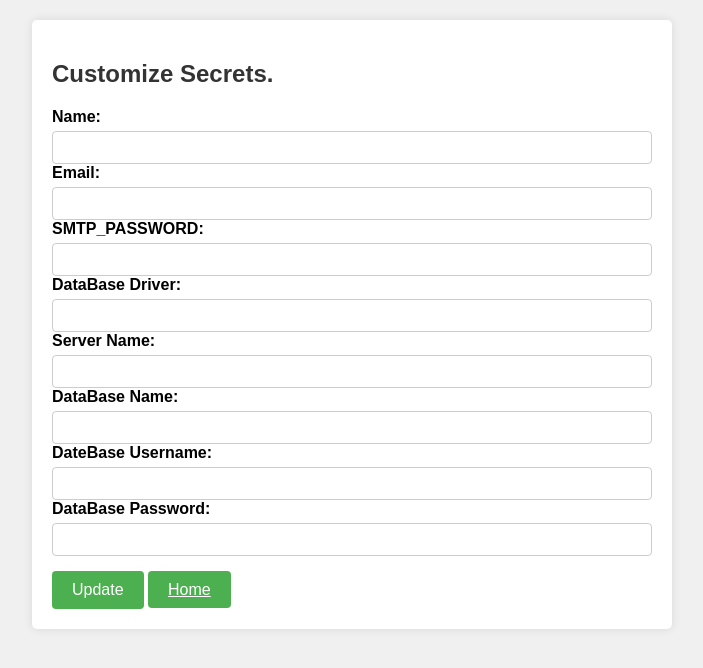
After one commit to Shivam-Shane/cold_calling_on_your_fingertips, a Django app: template cold_calling/cold_calling_emails/templates/secrets.html in a window 1280 px wide. The commit adds this page. Shown: the top 668 px of the page, without its empty margins (288-991 px from the left). Run offline with Django 5.2, Linux system fonts and the light colour scheme; the template is opened without the code that fills it, so the values that code supplies are empty.

Commit message:
New feature now user can edit secrets from UI

```diff
--- a/cold_calling/cold_calling/urls.py
+++ b/cold_calling/cold_calling/urls.py
@@ -29,6 +29,7 @@ urlpatterns = [
     path('preview/', views.preview_email, name='preview'),
     path('send/', views.send_email, name='send_email'),
     path('customize_email/', views.customize_email, name='customize_email'),
+    path('customize_secrets/', views.customize_secrets, name='customize_secrets')
 
 ]
 
--- a/cold_calling/cold_calling_emails/templates/index.html
+++ b/cold_calling/cold_calling_emails/templates/index.html
@@ -110,6 +110,7 @@
         <a href="#">Home</a>
         <a href="#">Contact Us</a>
         <a href="{% url 'customize_email' %}">Customize Email</a>
+        <a href="{% url 'customize_secrets' %}">Customize Secrets</a>
 
     </div>
     <div class="container">
--- /dev/null
+++ b/cold_calling/cold_calling_emails/templates/secrets.html
@@ -0,0 +1,130 @@
+<!DOCTYPE html>
+<html lang="en">
+<head>
+    <meta charset="UTF-8">
+    <meta name="viewport" content="width=device-width, initial-scale=1.0">
+    <title>Customize Secrets</title>
+    <style>
+        /* Customize Email Form Styles */
+        body {
+            font-family: Arial, sans-serif;
+            background-color: #f0f0f0;
+            margin: 0;
+            padding: 20px;
+        }
+
+        h2 {
+            color: #333;
+        }
+                /* Basic alert styles */
+        .alert {
+            padding: 15px;
+            margin-bottom: 20px;
+            border: 1px solid transparent;
+            border-radius: 4px;
+        }
+
+        /* Success message styles */
+        .alert-success {
+            color: #155724;
+            background-color: #d4edda;
+            border-color: #c3e6cb;
+        }
+
+        /* Error message styles */
+        .alert-error {
+            color: #721c24;
+            background-color: #f8d7da;
+            border-color: #f5c6cb;
+        }
+
+        .form-container {
+            background-color: #fff;
+            padding: 20px;
+            border-radius: 5px;
+            box-shadow: 0 0 10px rgba(0, 0, 0, 0.1);
+            max-width: 600px;
+            margin: 0 auto;
+        }
+
+        .form-group {
+            margin-bottom: 15px;
+        }
+
+        .form-group label {
+            font-weight: bold;
+            display: block;
+            margin-bottom: 5px;
+        }
+
+        .form-group input, .form-group textarea {
+            width: 100%;
+            padding: 8px;
+            box-sizing: border-box;
+            border-radius: 4px;
+            border: 1px solid #ccc;
+        }
+
+        .edit-save-btn {
+            background-color: #4CAF50;
+            color: white;
+            padding: 10px 20px;
+            border: none;
+            border-radius: 4px;
+            cursor: pointer;
+            font-size: 16px;
+        }
+
+        .edit-save-btn:hover {
+            background-color: #45a049;
+        }
+
+        .success-message {
+            color: green;
+            font-weight: bold;
+            margin-bottom: 15px;
+        }
+    </style>
+</head>
+<body>
+
+<div class="form-container">
+    <h2>Customize Secrets.</h2>
+
+    {% if messages %}
+    <div>
+        {% for message in messages %}
+            <div class="alert {% if message.tags %}alert-{{ message.tags }}{% endif %}">
+                {{ message }}
+            </div>
+        {% endfor %}
+    </div>
+    {% endif %}
+
+    <form method="POST" action="{% url 'customize_secrets' %}">
+        {% csrf_token %}
+        <div class="form-group">
+            <label for="SENDER_NAME">Name:</label>
+            <input type="text" id="SENDER_NAME" name="SENDER_NAME" value="{{ SENDER_NAME }}" required>
+            <label for="SMTP_USERNAME">Email:</label>
+            <input type="text" id="SMTP_USERNAME" name="SMTP_USERNAME" value="{{ SMTP_USERNAME }}" required>
+            <label for="SMTP_PASSWORD">SMTP_PASSWORD:</label>
+            <input type="password" id="SMTP_PASSWORD" name="SMTP_PASSWORD" value="{{ SMTP_PASSWORD }}" >
+            <label for="DRIVER_NAME">DataBase Driver:</label>
+            <input type="text" id="DRIVER_NAME" name="DRIVER_NAME" value="{{ DRIVER_NAME }}" >
+            <label for="SERVER_NAME">Server Name:</label>
+            <input type="text" id="SERVER_NAME" name="SERVER_NAME" value="{{ SERVER_NAME }}" >
+            <label for="DATABASE_NAME">DataBase Name:</label>
+            <input type="text" id="DATABASE_NAME" name="DATABASE_NAME" value="{{ DATABASE_NAME }}" >
+            <label for="USERNAME">DateBase Username:</label>
+            <input type="text" id="USERNAME" name="USERNAME" value="{{ USERNAME }}" >
+            <label for="PASSWORD">DataBase Password:</label>
+            <input type="password" id="PASSWORD" name="PASSWORD" value="{{ PASSWORD }}" >
+        </div>
+            <button type="submit" class="edit-save-btn">Update</button>
+            <a href="{% url 'index' %}" class="edit-save-btn">Home</a>
+    </form>
+</div>
+
+</body>
+</html>
```
Also changed, not shown: cold_calling/cold_calling_emails/views.py (+57 -0 lines).
